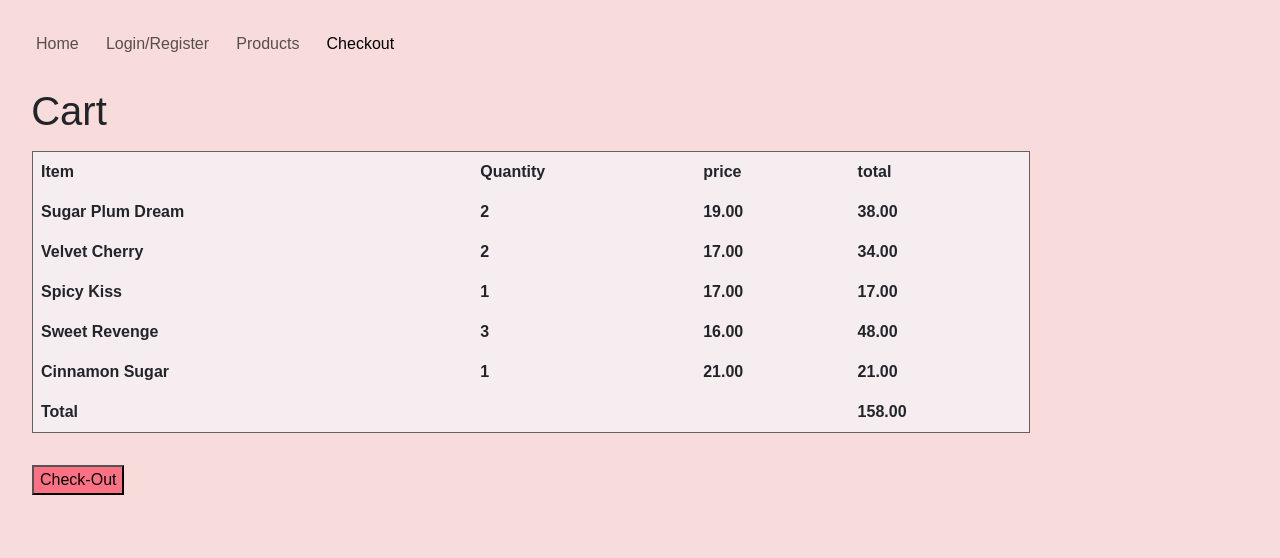
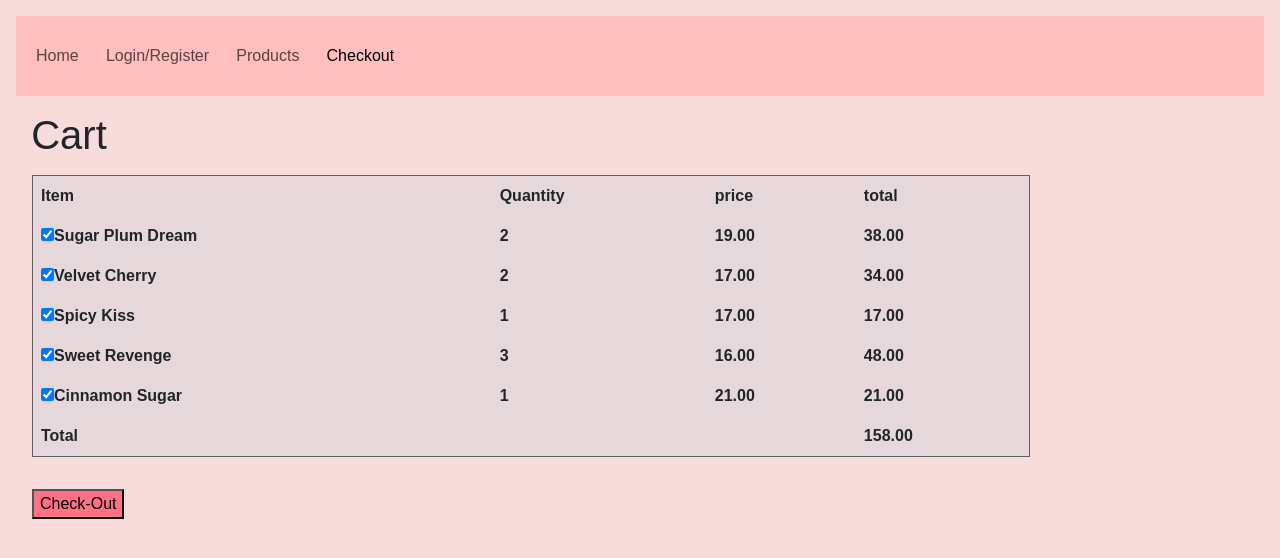
Before and after one commit to Quannettewalters/E-commerce-website, a plain HTML site: page Sugar-and-spice-cosmetics/checkout.html in a window 1280 px wide. Drawn offline with nearby package versions, Linux system fonts and the light colour scheme.

Commit message:
home page updated

```diff
--- a/Sugar-and-spice-cosmetics/checkout.html
+++ b/Sugar-and-spice-cosmetics/checkout.html
@@ -49,37 +49,37 @@
                     <th>total</th>
                 </tr>
                 <tr>
-                    <th>Sugar Plum Dream</th>
+                    <th><input type="checkbox" checked="checked" name="select">Sugar Plum Dream</th>
                     <th>2</th>
                     <th>19.00</th>
                     <th>38.00</th>
                 </tr>
                 <tr>
-                    <th>Velvet Cherry</th>
+                    <th><input type="checkbox" checked="checked" name="select">Velvet Cherry</th>
                     <th>2</th>
                     <th>17.00</th>
                     <th>34.00</th>
                 </tr>
 
                 <tr>
-                    <th>Spicy Kiss</th>
+                    <th><input type="checkbox" checked="checked" name="select">Spicy Kiss</th>
                     <th>1</th>
                     <th>17.00</th>
                     <th>17.00</th>
                 </tr>
                 <tr>
-                    <th>Sweet Revenge</th>
+                    <th><input type="checkbox" checked="checked" name="select">Sweet Revenge</th>
                     <th>3</th>
                     <th>16.00</th>
                     <th>48.00</th>
                 </tr>
                 <tr>
-                    <th>Cinnamon Sugar</th>
+                    <th><input type="checkbox" checked="checked" name="select">Cinnamon Sugar</th>
                     <th>1</th>
                     <th>21.00</th>
                     <th>21.00</th>
                 </tr>
-                <tr colspan="4" class="right">
+                <tr>
                     <th>Total</th>
                     <th></th>
                     <th></th>
@@ -90,4 +90,5 @@
           <button class="checkout">Check-Out</button>
 
 
+
  </body>
--- a/Sugar-and-spice-cosmetics/styles/home.css
+++ b/Sugar-and-spice-cosmetics/styles/home.css
@@ -8,9 +8,11 @@ body {
     margin: 0;
     padding: 1rem;
     font-family: sans-serif;
-    background-image: url(/Sugar-and-spice-cosmetics/images/img\ 1.jpeg);
+    background-image: url(/Sugar-and-spice-cosmetics/images/img1.jpeg);
     background-repeat: no-repeat;
-    background-size: cover;
+    background-size:contain;
+    background-position: center;
+    margin-bottom: 20%;
 
 
 
@@ -19,8 +21,9 @@ nav {
     width: 100%;
     background-color: transparent;
     overflow:auto;
-    background-image: url(/Sugar-and-spice-cosmetics/images/logo.png);
+    background-image: url(/Sugar-and-spice-cosmetics/images/logo-png.png);
     height: 5rem;
+    position: absolute;
 
 }
 .ul {
@@ -52,6 +55,14 @@ nav a:hover {
     transition: 0.5s;
     text-transform:none;
     text-decoration:solid;
-
+}
+.flex-wrapper {
+    display: flex;
+    min-height: 100vh;
 
 }
+.main{
+    padding: 1rem;
+    margin: left 10px; ;
+    background-color: rgb(255, 255, 255, 0);
+}
--- a/Sugar-and-spice-cosmetics/styles/products.css
+++ b/Sugar-and-spice-cosmetics/styles/products.css
@@ -4,7 +4,7 @@ body {
     padding: 1rem;
     font-family: sans-serif;
     background-image: url(/Sugar-and-spice-cosmetics/images/pinkbackground.gif);
-
+    text-align: center;
 
 }
 .btn {
@@ -28,6 +28,8 @@ nav {
     width: 100%;
     background-color: transparent;
     overflow:auto;
+    background-image: url(/Sugar-and-spice-cosmetics/images/logo.png);
+    height: 5rem;
 }
 nav a:hover {
     background-color:rgb(245, 228, 234);
--- a/Sugar-and-spice-cosmetics/styles/style.css
+++ b/Sugar-and-spice-cosmetics/styles/style.css
@@ -11,7 +11,14 @@ body {
 
 
 }
+nav {
+    width: 100%;
+    background-color: transparent;
+    overflow:auto;
+    background-image: url(/Sugar-and-spice-cosmetics/images/logo.png);
+    height: 5rem;
 
+}
 
 nav a {
     display: block;
@@ -73,7 +80,7 @@ button.checkout {
 table {
     margin: 1rem;
     width: 80%;
-    background-color: rgb(246, 237, 240);
+    background-color:rgb(230, 215, 219);
     border: 1px solid rgb(98, 96, 96);
 
 }
```
Also changed, not shown: Sugar-and-spice-cosmetics/index.html (+17 -2 lines), Sugar-and-spice-cosmetics/register.html (+7 -0 lines), Sugar-and-spice-cosmetics/images/img1.jpeg (renamed from Sugar-and-spice-cosmetics/images/img 1.jpeg), Sugar-and-spice-cosmetics/images/logo-png.png (added), Sugar-and-spice-cosmetics/images/shopping-bags.jpeg (added), Sugar-and-spice-cosmetics/styles/main.css (deleted), 3 other files.
